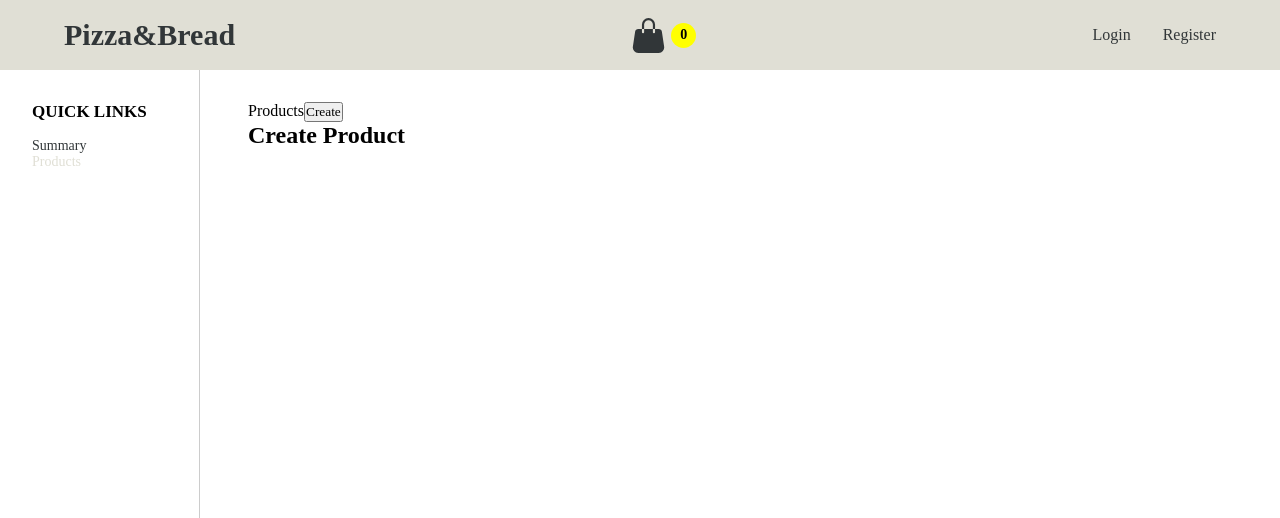
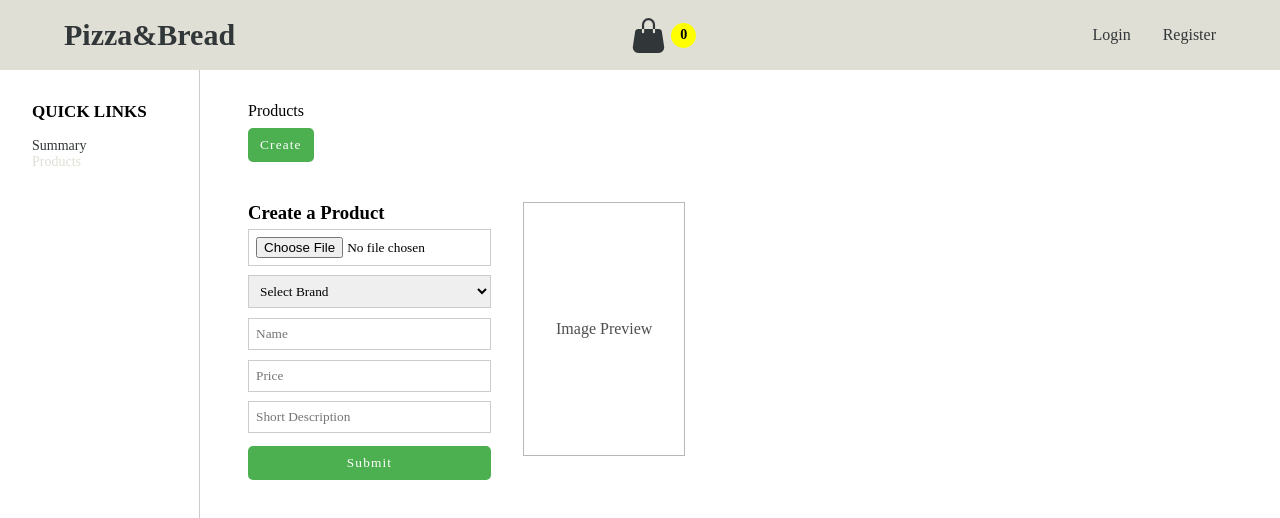
Before and after one commit to jeedddiiii/pizza-and-bread-shopping, a React (Create React App) app in the folder client/: page /admin/products/create-product in a window 1280 px wide. Shown: the top 518 px of the page. Built offline with nearby package versions, Linux system fonts and the light colour scheme; no server answers.

Commit message:
Update upload product

```diff
--- /dev/null
+++ b/client/src/components/admin/CommonStyled.js
@@ -0,0 +1,20 @@
+import styled from "styled-components";
+
+export const AdminHeaders = styled.div`
+    display: flex;
+    justify-content: space-between;
+
+`;
+
+export const PrimaryButton = styled.button`
+    background-color: #4CAF50;
+    border-radius: 5px;
+    color: white;
+    padding: 9px 12px;
+    border: none;
+    outline: none;
+    font-weight: 400;
+    margin: 0.5rem 0;
+    cursor: pointer;
+    letter-spacing: 1.15px;
+`;
--- a/client/src/components/admin/CreateProduct.jsx
+++ b/client/src/components/admin/CreateProduct.jsx
@@ -1,5 +1,139 @@
+import { useState } from "react";
+import { useDispatch } from "react-redux";
+import styled from "styled-components";
+import { PrimaryButton } from "./CommonStyled";
+import { productsCreate } from "../../slices/productsSlice";
+
 const CreateProduct = () => {
-    return ( <h2>Create Product</h2> );
-}
+  const dispatch = useDispatch();
+
+  const [productImg, setProductImg] = useState("");
+  const [name, setName] = useState("");
+  const [brand, setBrand] = useState("");
+  const [price, setPrice] = useState("");
+  const [desc, setDesc] = useState("");
+
+  const handleProductImageUpload = (e) => {
+    const file = e.target.files[0];
+    TransformFile(file);
+  };
+
+  const TransformFile = (file) => {
+    const reader = new FileReader();
+
+    if (file) {
+      reader.readAsDataURL(file);
+      reader.onloadend = () => {
+        setProductImg(reader.result);
+      };
+    } else {
+      setProductImg("");
+    }
+  };
+
+  const handleSubmit = (e) => {
+    e.preventDefault();
+    dispatch(
+      productsCreate({
+        name,
+        brand,
+        price,
+        desc,
+        image: productImg,
+      })
+    );
+  };
+
+  return (
+    <StyledCreateProduct>
+      <StyledForm onSubmit={handleSubmit}>
+        <h3>Create a Product</h3>
+        <input
+          type="file"
+          accept="image/"
+          onChange={handleProductImageUpload}
+          required
+        />
+        <select onChange={(e) => setBrand(e.target.value)} required>
+          <option value="">Select Brand</option>
+          <option value="Apple">Apple</option>
+          <option value="Samsung">Samsung</option>
+          <option value="OnePlus">OnePlus</option>
+          <option value="Xiaomi">Xiaomi</option>
+        </select>
+
+        <input
+          type="text"
+          required
+          placeholder="Name"
+          onChange={(e) => setName(e.target.value)}
+        />
+        <input
+          type="text"
+          required
+          placeholder="Price"
+          onChange={(e) => setPrice(e.target.value)}
+        />
+        <input
+          type="text"
+          required
+          placeholder="Short Description"
+          onChange={(e) => setDesc(e.target.value)}
+        />
+        <PrimaryButton type="submit">Submit</PrimaryButton>
+      </StyledForm>
+      <ImagePreview>
+        {productImg ? (
+          <>
+            <img src={productImg} alt="product image!" />
+          </>
+        ) : (
+          <p>Image Preview</p>
+        )}
+      </ImagePreview>
+    </StyledCreateProduct>
+  );
+};
 
 export default CreateProduct;
+
+const StyledCreateProduct = styled.div`
+  display: flex;
+`;
+
+const StyledForm = styled.form`
+    display: flex;
+    flex-direction: column;
+    max-width: 300px;
+    margin-top: 2rem;
+    select,input {
+        padding: 7px;
+        min-height: 30px;
+        outline: none;
+        border radius: 5px;
+        border: 1px solid #ccc;
+        margin: 0.3rem 0;
+        &:focus {
+            border: 1px solid #000;
+        }
+    }
+    select {
+        color: #000;
+    }
+`;
+
+const ImagePreview = styled.div`
+  margin: 2rem 0 2rem 2rem;
+  padding: 2rem;
+  border: 1px solid rgb(183, 183, 183);
+  max-width: 300px;
+  width: 100%;
+  display: flex;
+  align-items: center;
+  justify-content: center;
+  padding: 2rem;
+  color: rgb(78, 78, 78);
+  img {
+    max-width: 100%;
+  }
+`;
--- a/client/src/components/admin/Products.jsx
+++ b/client/src/components/admin/Products.jsx
@@ -1,15 +1,26 @@
 import { Outlet, useNavigate } from "react-router-dom";
+import { AdminHeaders, PrimaryButton } from "./CommonStyled";
 
 const Products = () => {
   const navigate = useNavigate();
 
   return (
     <>
-      Products
-      <button onClick={() => navigate("/admin/products/create-product")}>
-        Create
-      </button>
-      <Outlet />
+      <AdminHeaders>
+        <div class="d-flex justify-content-between">
+          <div>
+        Products
+        </div>
+        <div >
+        <PrimaryButton
+          onClick={() => navigate("/admin/products/create-product")}
+        >
+          Create
+        </PrimaryButton>
+        <Outlet />
+        </div>
+        </div>
+      </AdminHeaders>
     </>
   );
 };
--- a/client/src/components/admin/Summary.jsx
+++ b/client/src/components/admin/Summary.jsx
@@ -1,5 +1,5 @@
 const Summary = () => {
-    return ( <h2>Summary</h2> );
+    return ( <p>Summaary</p> );
 }
 
 export default Summary;
--- a/client/src/slices/productsSlice.js
+++ b/client/src/slices/productsSlice.js
@@ -1,16 +1,32 @@
 import { createSlice, createAsyncThunk } from "@reduxjs/toolkit";
 import axios from "axios";
+import { url } from "./api";
+import { toast } from "react-toastify";
 const initialState = {
   items: [],
   status: null,
+  createStatus: null,
 };
 
 export const productsFetch = createAsyncThunk(
   "products/productsFetch",
   async () => {
-      const response = await axios.get("http://localhost:5000/products");
+    const response = await axios.get("http://localhost:5000/products");
+    return response?.data;
+  }
+);
+
+export const productsCreate = createAsyncThunk(
+  "products/productsCreate",
+  async (values) => {
+    try {
+      const response = await axios.post(`${url}/products`, values);
       return response?.data;
+    } catch (error) {
+      console.log(error);
+      toast.error(error.response?.data);
     }
+  }
 );
 
 const productsSlice = createSlice({
@@ -28,6 +44,16 @@ const productsSlice = createSlice({
     [productsFetch.rejected]: (state, action) => {
       state.status = "rejected";
     },
+    [productsCreate.pending]: (state, action) => {
+      state.createStatus = "pending";
+    },
+    [productsCreate.fulfilled]: (state, action) => {
+      state.createStatus = "success";
+      state.items.push(action.payload)  ;
+    },
+    [productsCreate.rejected]: (state, action) => {
+      state.createStatus = "rejected";
+    },
   },
 });
 
```
Also changed, not shown: 2 other files (tests, documents, lock files or other folders).
